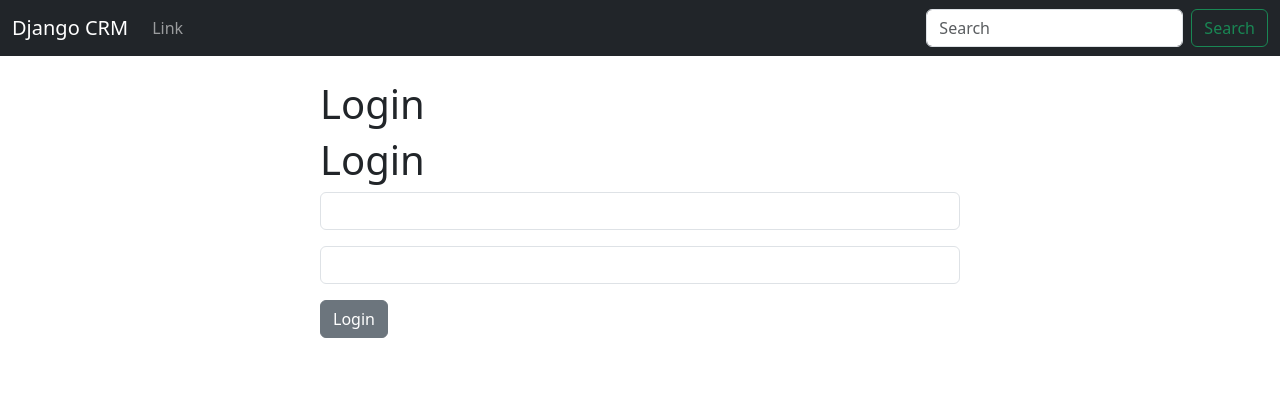
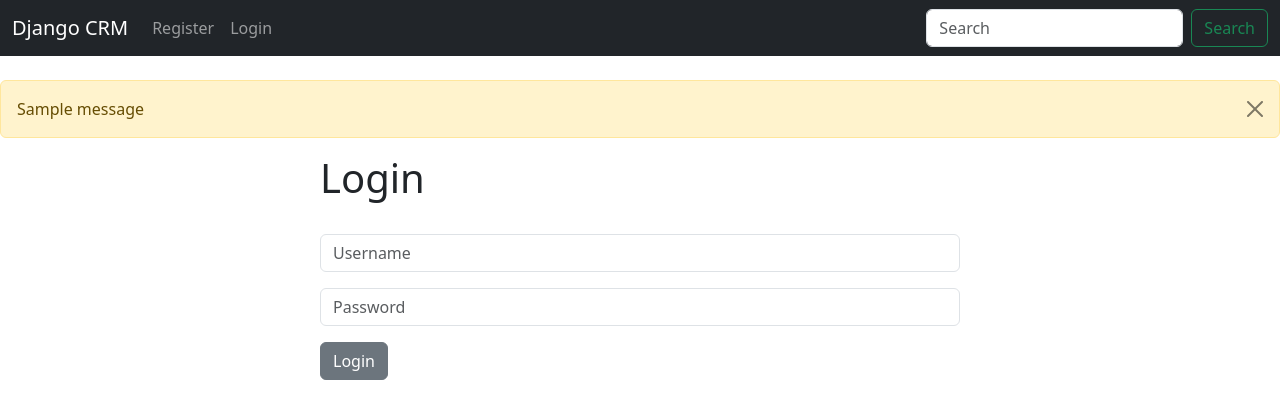
Before and after one commit to matisanchz/Django-CRM, a Django app: page / in a window 1280 px wide. Shown: the top 419 px of the page. Run offline with Django 5.2, Linux system fonts and the light colour scheme; tables that the repository leaves empty hold one stand-in row (values such as "Sample post"); one stand-in notice (Sample message) is shown.

Commit message:
login, logout, register form

```diff
--- a/crm/website/templates/base.html
+++ b/crm/website/templates/base.html
@@ -11,6 +11,17 @@
 
     </div class="container">
     <br/>
+    {% if messages %}
+      {% for message in messages %}
+
+        <div class="alert alert-warning alert-dismissible fade show" role="alert">
+          {{message}}
+          <button type="button" class="btn-close" data-bs-dismiss="alert" aria-label="Close"></button>
+        </div>
+      {%endfor%}
+
+    {%endif%}
+
     {% block content %}
     {% endblock %}
     </div>
--- a/crm/website/templates/home.html
+++ b/crm/website/templates/home.html
@@ -3,25 +3,31 @@
 
 <div class="col-md-6 offset-md-3">
 
-    <h1>Login</h1>
+    {% if user.is_authenticated%}
+
+    <h1>Welcome to our CRM!</h1>
+
+    {% else %}
 
     <form action="{% url 'home' %}" method="POST">
 
         {% csrf_token %}
 
         <h1>Login</h1>
-
+        <br/>
         <form>
             <div class="mb-3">
-              <input type="text" class="form-control" name="username" placedolder="Username" required>
+              <input type="text" class="form-control" name="username" placeholder="Username" required>
             </div>
             <div class="mb-3">
-              <input type="password" class="form-control" name="password" placedolder="Password" required>
+              <input type="password" class="form-control" name="password" placeholder="Password" required>
             </div>
             <button type="submit" class="btn btn-secondary">Login</button>
           </form>
 
     </form>
 
+    {%endif%}
+
 </div>
 {%endblock%}
--- a/crm/website/templates/navbar.html
+++ b/crm/website/templates/navbar.html
@@ -6,9 +6,20 @@
       </button>
       <div class="collapse navbar-collapse" id="navbarSupportedContent">
         <ul class="navbar-nav me-auto mb-2 mb-lg-0">
+          {% if user.is_authenticated %}
+
           <li class="nav-item">
-            <a class="nav-link" href="#">Link</a>
+            <a class="nav-link" href="{% url 'logout' %}">Logout</a>
           </li>
+
+          {% else %}
+          <li class="nav-item">
+            <a class="nav-link" href="{% url 'register' %}">Register</a>
+          </li>
+          <li class="nav-item">
+            <a class="nav-link" href="{% url 'home' %}">Login</a>
+          </li>
+          {% endif %}
         </ul>
         <form class="d-flex" role="search">
           <input class="form-control me-2" type="search" placeholder="Search" aria-label="Search">
--- a/crm/website/urls.py
+++ b/crm/website/urls.py
@@ -6,4 +6,5 @@ urlpatterns = [
     path('', views.home, name='home'),
     #path('login/', views.login_user, name='login'),
     path('logout/', views.logout_user, name='logout'),
+    path('register/', views.register_user, name='register'),
 ]
--- a/crm/website/views.py
+++ b/crm/website/views.py
@@ -1,12 +1,27 @@
-from django.shortcuts import render
+from django.shortcuts import render, redirect
 from django.contrib.auth import authenticate, login,logout
 from django.contrib import messages
 
 def home(request):
-    return render(request, 'home.html', {})
+    #Check login
+    if request.method == 'POST':
+        username = request.POST['username']
+        password = request.POST['password']
+        user = authenticate(request, username=username, password=password)
+        if user is not None:
+            login(request, user)
+            messages.success(request, 'You have been logged in')
+            return redirect('home')
+        else:
+            messages.success(request, 'There was an error loggin in')
+            return redirect('home')
+    else:
+        return render(request, 'home.html', {})
 
-def login_user(request):
-    pass
+def register_user(request):
+    return render(request, 'register.html', {})
 
 def logout_user(request):
-    pass
+    logout(request)
+    messages.success(request, "You have been logged out.")
+    return redirect('home')
```
Also changed, not shown: crm/website/forms.py (added, +12 -0 lines), crm/website/templates/register.html (added, +9 -0 lines).
